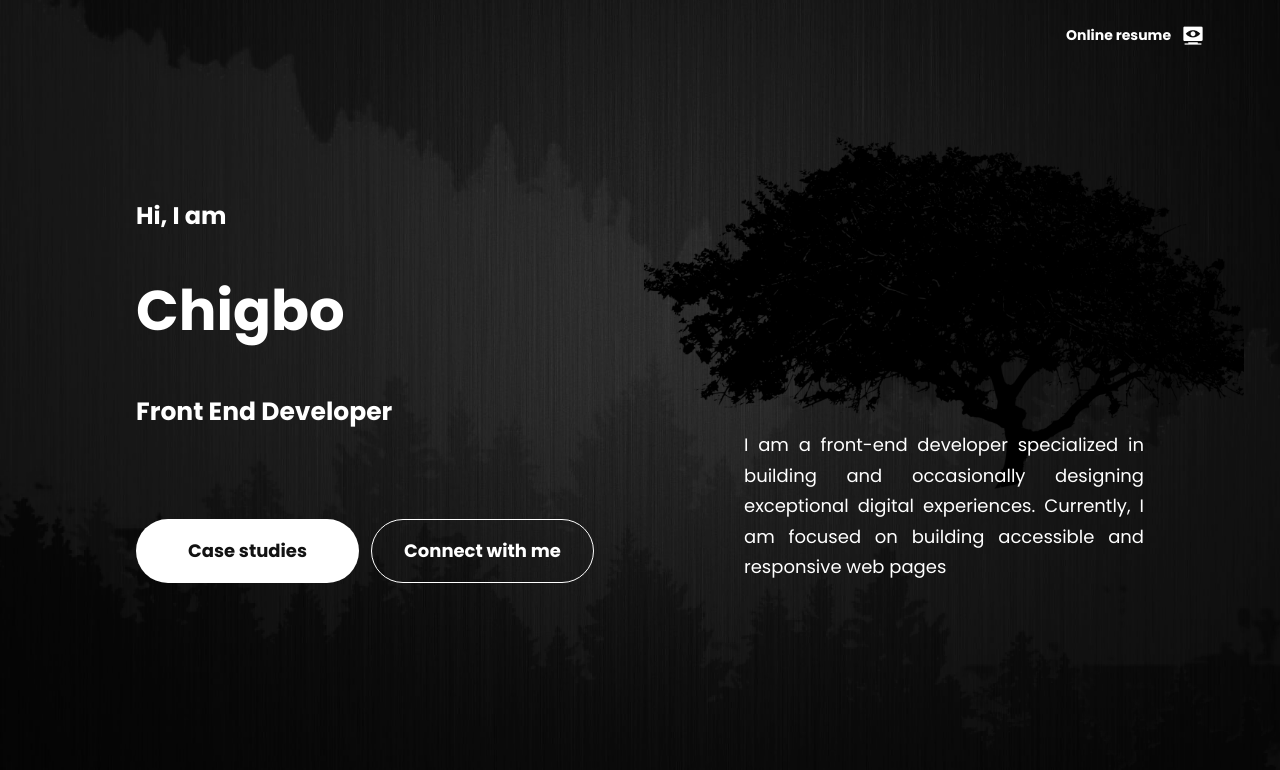
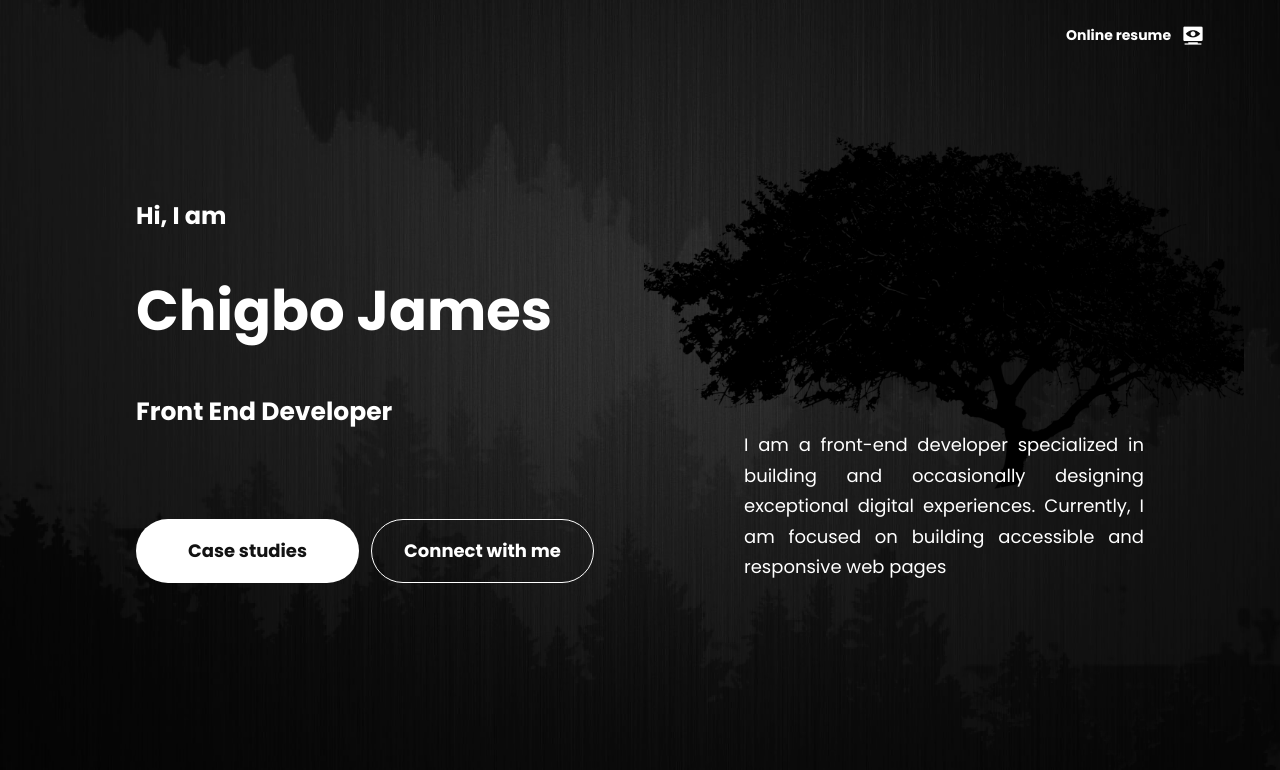
Before and after one commit to Jamesalehandro/cvsite, a Next.js app: page / in a window 1280 px wide. Shown: the top 770 px of the page. Built offline with nearby package versions, Linux system fonts and the light colour scheme.

Commit message:
fixed test

```diff
--- a/components/HomePage/Hero.tsx
+++ b/components/HomePage/Hero.tsx
@@ -47,7 +47,7 @@ const Hero = () => {
             lineHeight={'84px'}
             fontFamily={DEFAULT_STYLES.fontFamily}
           >
-            Chigbo
+            Chigbo James
           </Heading>
 
           <Heading
```
